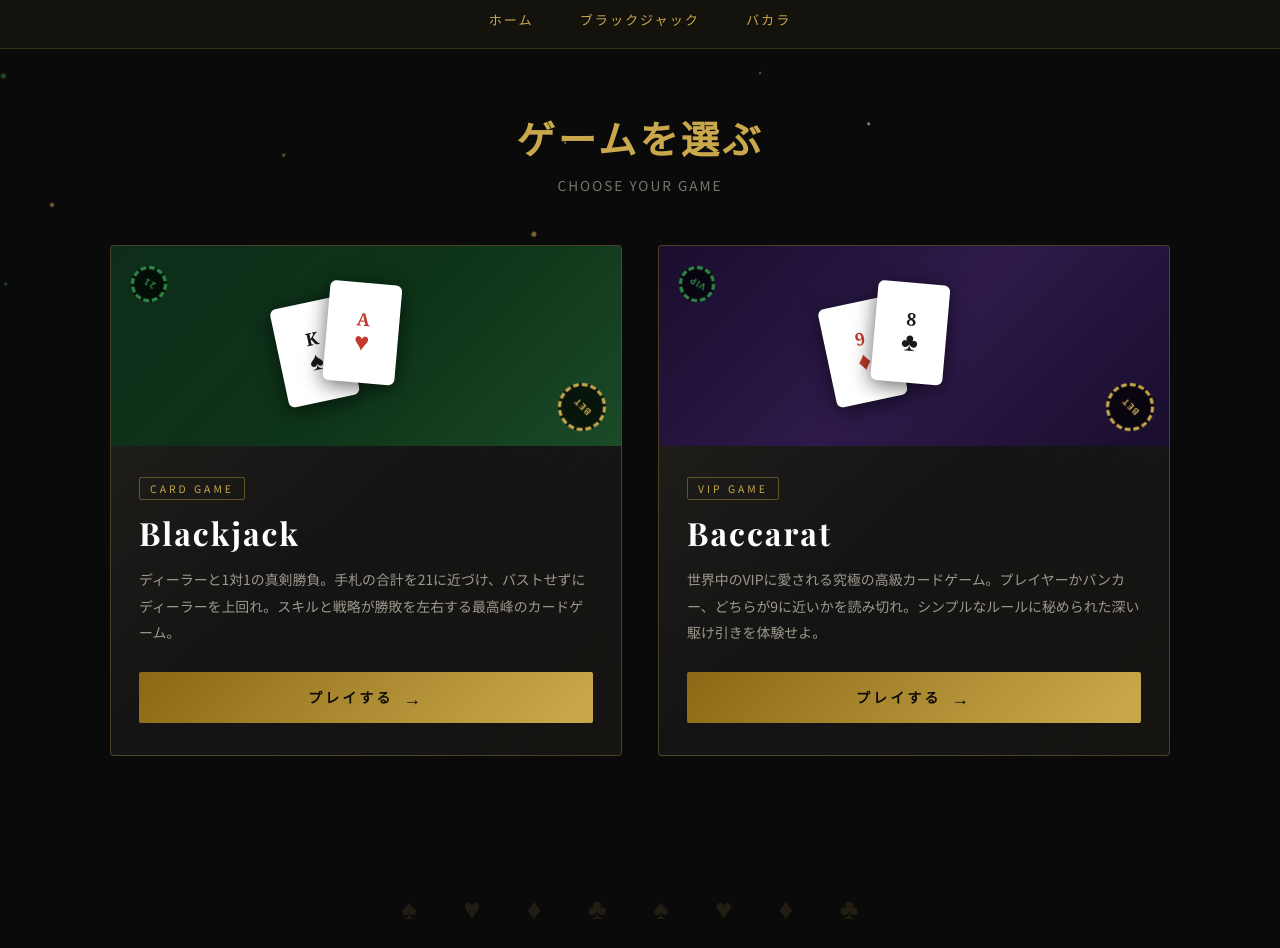
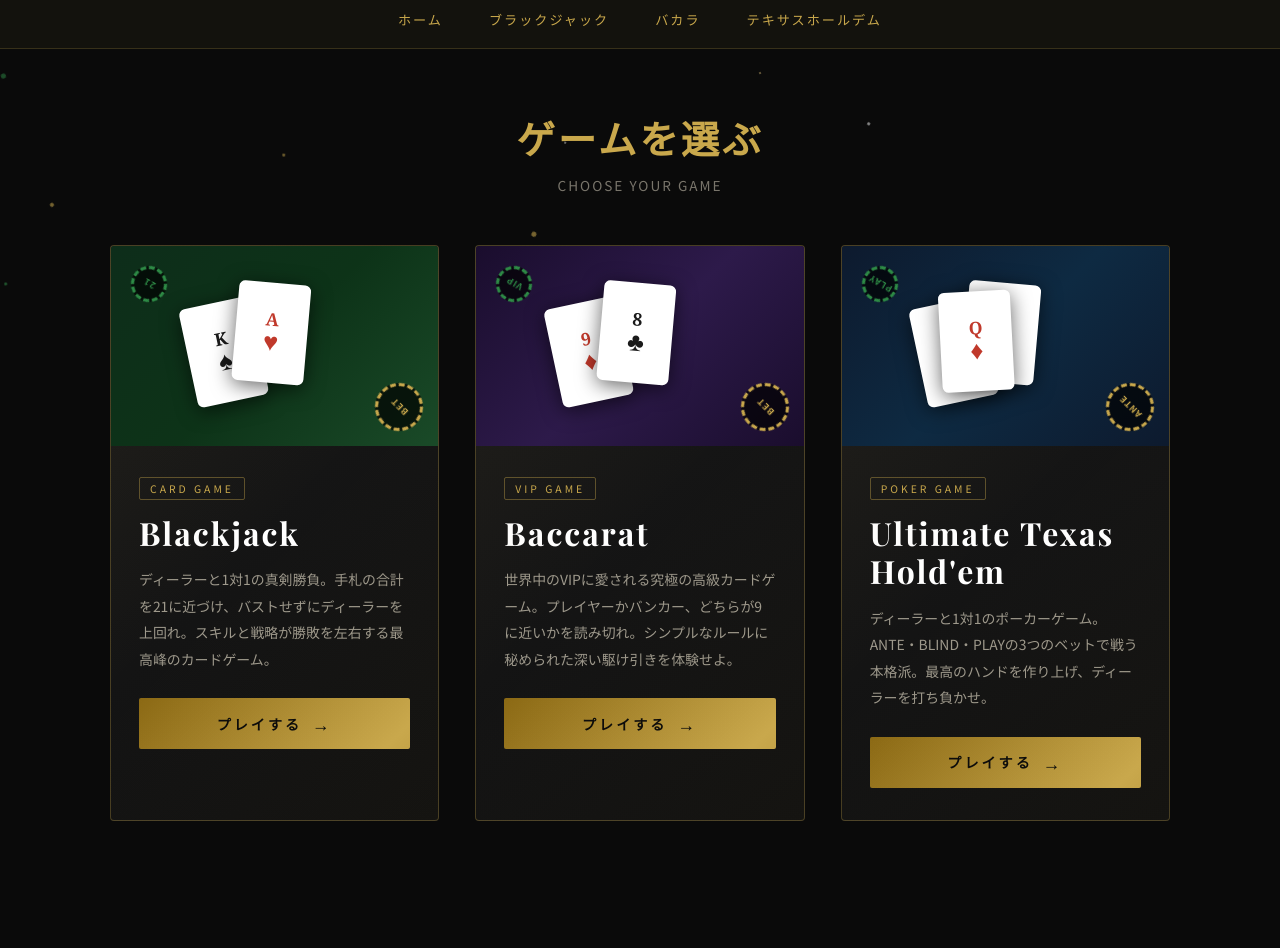
Before and after one commit to Chikutti/my-game, a plain HTML site: page casino.html in a window 1280 px wide. Shown: the part 423-1371 px from the top of the page. Drawn offline with nearby package versions, Linux system fonts and the light colour scheme.

Commit message:
Update casino.html

```diff
--- a/casino.html
+++ b/casino.html
@@ -322,6 +322,11 @@
       background: linear-gradient(135deg, #1a0d2d 0%, #2d1a4a 50%, #1a0d2d 100%);
     }
 
+    /* アルティメットテキサスホールデム */
+    .holdem-banner {
+      background: linear-gradient(135deg, #0d1a2e 0%, #0e2a42 50%, #0d1a2e 100%);
+    }
+
     .banner-decoration {
       position: absolute;
       inset: 0;
@@ -385,6 +390,9 @@
     .baccarat-banner .card-v1 { color: #c0392b; }
     .baccarat-banner .card-v2 { color: #1a1a1a; }
     .baccarat-banner .card-v3 { color: #c0392b; }
+    .holdem-banner .card-v1 { color: #1a1a1a; }
+    .holdem-banner .card-v2 { color: #c0392b; }
+    .holdem-banner .card-v3 { color: #c0392b; }
 
     .chip {
       position: absolute;
@@ -621,6 +629,7 @@
     <a href="#">ホーム</a>
     <a href="blackjack.html">ブラックジャック</a>
     <a href="baccarat.html">バカラ</a>
+    <a href="ultimate.html">テキサスホールデム</a>
   </nav>
 
   <!-- メイン -->
@@ -692,6 +701,40 @@
         </div>
       </a>
 
+      <!-- アルティメットテキサスホールデム -->
+      <a href="ultimate.html" class="game-card">
+        <div class="card-banner holdem-banner">
+          <div class="banner-decoration">
+            <div class="playing-cards">
+              <div class="card-visual card-v1">
+                <span class="rank">A</span>
+                <span class="suit">♠</span>
+              </div>
+              <div class="card-visual card-v2">
+                <span class="rank">K</span>
+                <span class="suit">♥</span>
+              </div>
+              <div class="card-visual card-v3">
+                <span class="rank">Q</span>
+                <span class="suit">♦</span>
+              </div>
+            </div>
+          </div>
+          <div class="chip chip-1">ANTE</div>
+          <div class="chip chip-2">PLAY</div>
+        </div>
+        <div class="card-body">
+          <span class="game-badge">Poker Game</span>
+          <div class="game-name">Ultimate Texas Hold'em</div>
+          <p class="game-desc">
+            ディーラーと1対1のポーカーゲーム。ANTE・BLIND・PLAYの3つのベットで戦う本格派。最高のハンドを作り上げ、ディーラーを打ち負かせ。
+          </p>
+          <button class="play-btn">
+            プレイする <span class="arrow">→</span>
+          </button>
+        </div>
+      </a>
+
     </div>
   </main>
 
```
